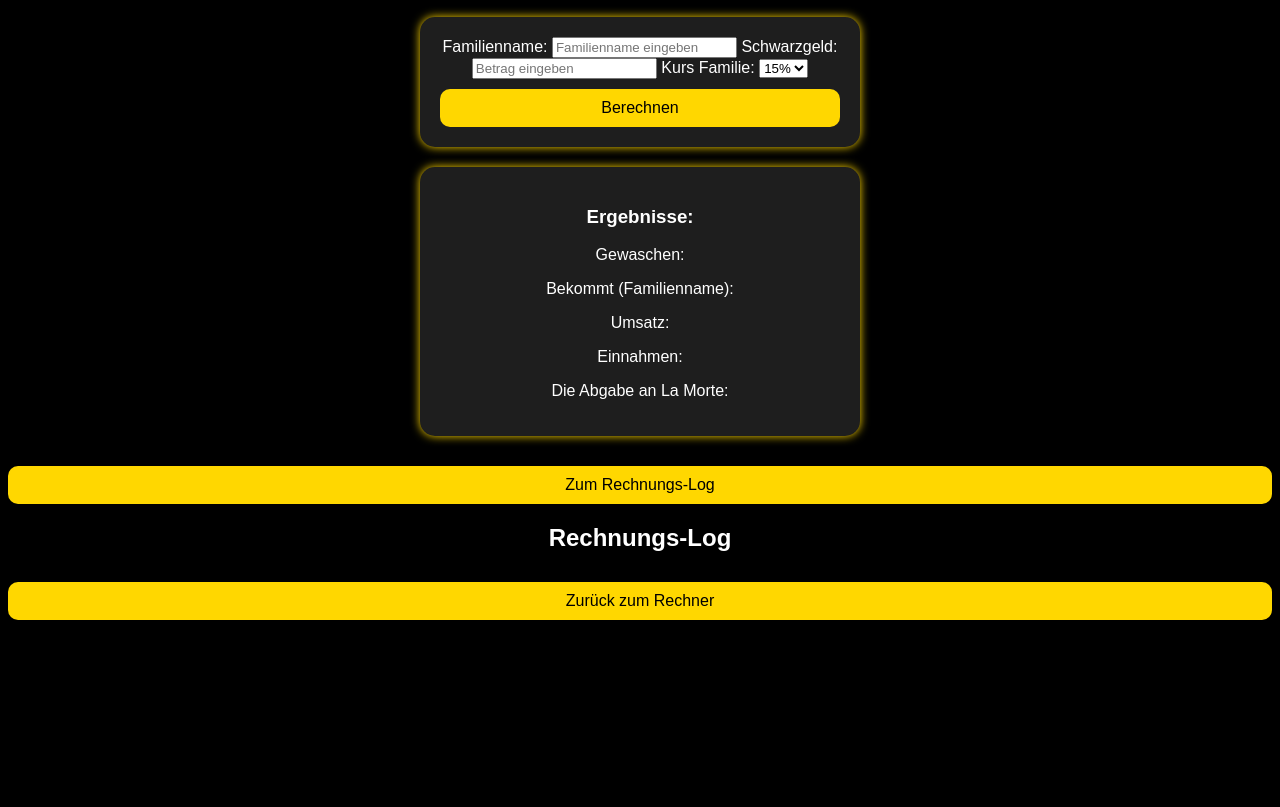
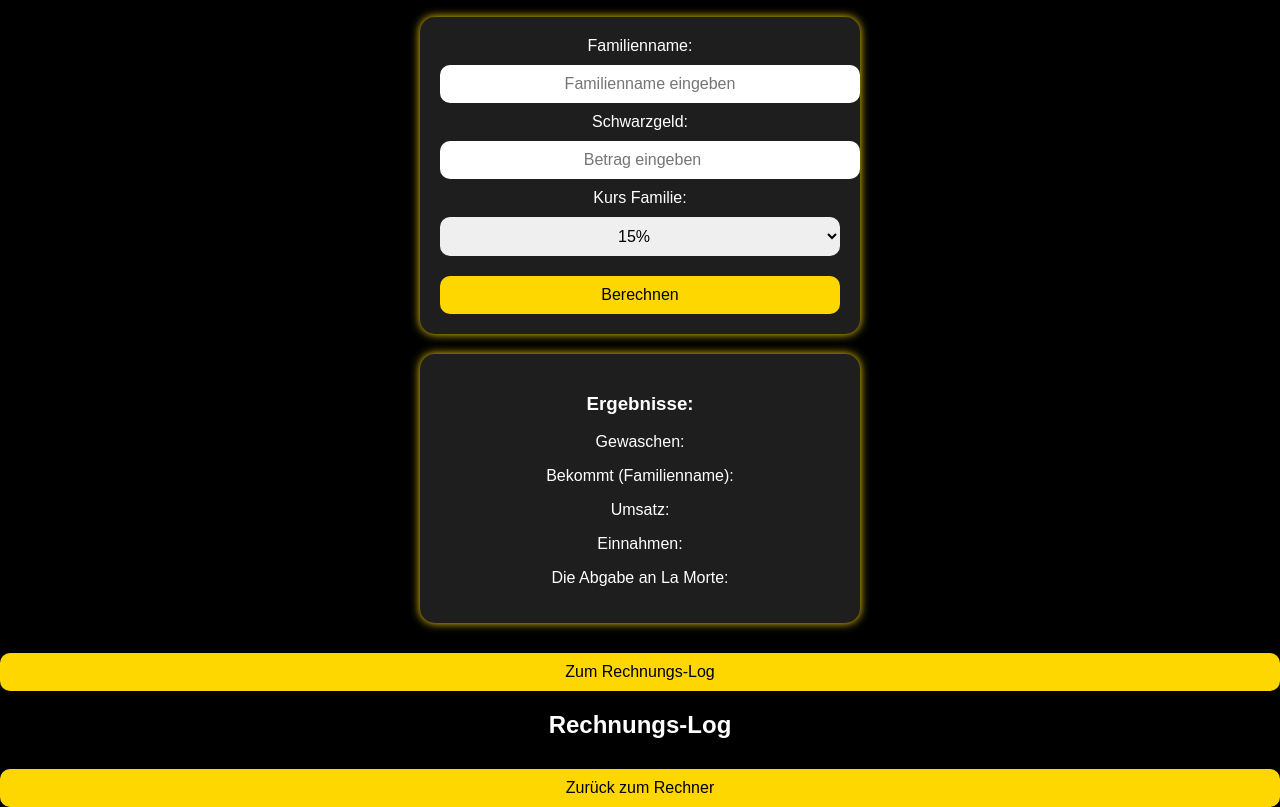
Before and after one commit to Kioshikazumi/AgencyRechner, a plain HTML site: page index.html in a window 1280 px wide. Shown: the part 51-858 px from the top of the page. Before the commit the page ends 800 px from the top, so only its background shows below. Drawn offline with Linux system fonts and the light colour scheme.

Commit message:
Add files via upload

```diff
--- a/index.html
+++ b/index.html
@@ -2,6 +2,7 @@
 <html>
 <head>
     <title>Geldwäsche Rechner</title>
+    <meta name="viewport" content="width=device-width, initial-scale=1">
     <link rel="stylesheet" type="text/css" href="style.css">
     <script src="script.js"></script>
 </head>
--- a/style.css
+++ b/style.css
@@ -3,13 +3,15 @@ body {
     color: white;
     font-family: Arial, sans-serif;
     text-align: center;
+    margin: 0;
+    padding: 0;
 }
 .container, .result-container {
     background-color: #1e1e1e;
     border-radius: 15px;
     padding: 20px;
     margin: 20px auto;
-    width: 90%;
+    width: 95%;
     max-width: 400px;
     box-shadow: 0px 0px 10px gold;
     text-align: center;
@@ -24,3 +26,13 @@ button {
     border-radius: 10px;
     width: 100%;
 }
+input, select {
+    padding: 10px;
+    border-radius: 10px;
+    border: none;
+    width: 100%;
+    text-align: center;
+    display: block;
+    margin: 10px auto;
+    font-size: 16px;
+}
```
